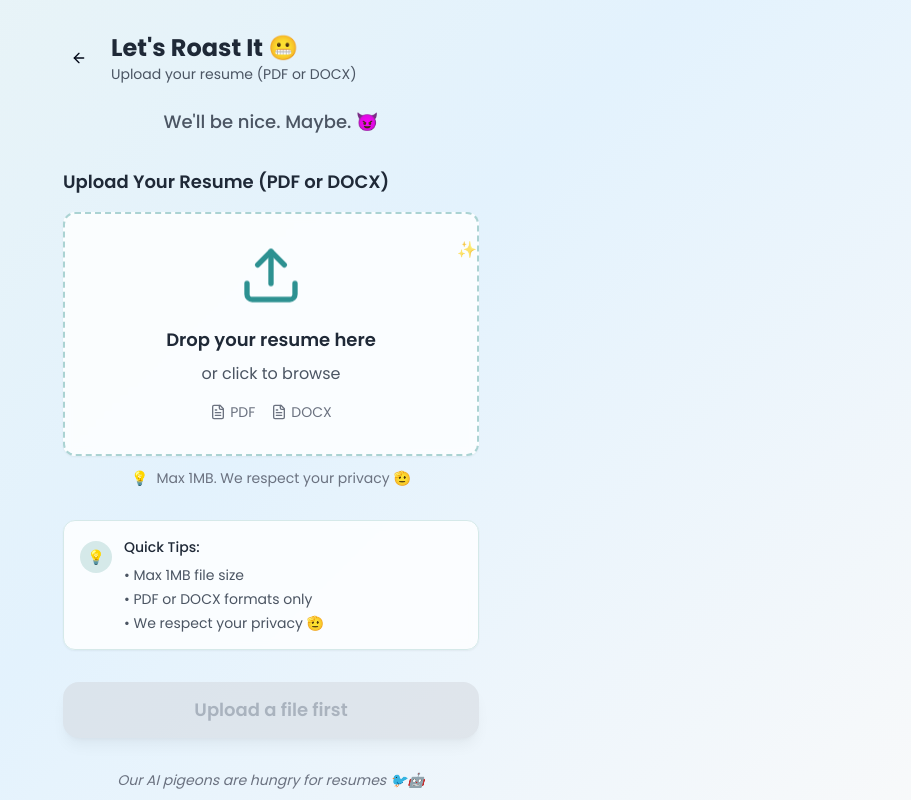
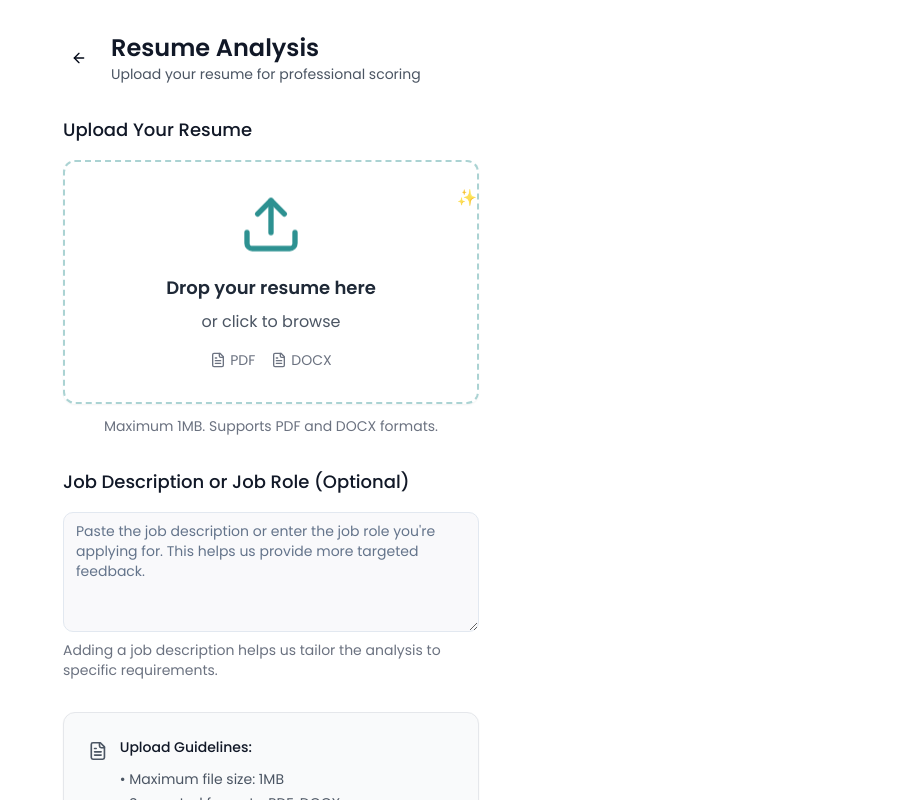
Before and after one commit to manitejakeerthi/resume-score-check, a React (Vite) app: page /upload in a window 1280 px wide. Shown: the top 800 px of the page, without its empty margins (369-1280 px from the left). Built offline with nearby package versions, Linux system fonts and the light colour scheme.

Commit message:
Refactor: Implement clean design and upload page changes
- Removed emojis and updated design for a clean, modern look.
- Added a TextArea input for "Job Description" and updated the handleAnalyze function to send both resumeText and jobDescription to the backend.

```diff
--- a/src/pages/Upload.tsx
+++ b/src/pages/Upload.tsx
@@ -1,8 +1,10 @@
+
 import { useState, useCallback } from "react";
 import { Button } from "@/components/ui/button";
 import { Card } from "@/components/ui/card";
+import { Textarea } from "@/components/ui/textarea";
 import { Link, useNavigate } from "react-router-dom";
-import { Upload as UploadIcon, FileText, ArrowLeft, Sparkles } from "lucide-react";
+import { Upload as UploadIcon, FileText, ArrowLeft, Search } from "lucide-react";
 import { toast } from "@/hooks/use-toast";
 import LoadingAnimation from "@/components/LoadingAnimation";
 import FileUploadZone from "@/components/FileUploadZone";
@@ -18,6 +20,7 @@ const Upload = () => {
   const [isUploading, setIsUploading] = useState(false);
   const [uploadProgress, setUploadProgress] = useState(0);
   const [file, setFile] = useState<File | null>(null);
+  const [jobDescription, setJobDescription] = useState("");
   const [apiResults, setApiResults] = useState<ApiResponse | null>(null);
   const navigate = useNavigate();
 
@@ -26,7 +29,7 @@ const Upload = () => {
     setFile(selectedFile);
     setApiResults(null);
     toast({
-      title: "File selected! 📄",
+      title: "File selected",
       description: `${selectedFile.name} is ready to be analyzed`,
     });
   }, []);
@@ -34,7 +37,7 @@ const Upload = () => {
   const handleAnalyze = async () => {
     if (!file) {
       toast({
-        title: "Oops! 🤔",
+        title: "No file selected",
         description: "Please upload a resume first",
         variant: "destructive",
       });
@@ -43,7 +46,7 @@ const Upload = () => {
 
     if (file.size > 1024 * 1024) {
       toast({
-        title: "File too large! 📏",
+        title: "File too large",
         description: "Please upload a file smaller than 1MB",
         variant: "destructive",
       });
@@ -64,7 +67,7 @@ const Upload = () => {
         });
       }, 200);
 
-      const resumeText = await file.text(); // Extract text
+      const resumeText = await file.text();
 
       const response = await fetch("https://resume-score-api-v2-production-08a0.up.railway.app/score", {
         method: "POST",
@@ -73,6 +76,7 @@ const Upload = () => {
         },
         body: new URLSearchParams({
           resumeText: resumeText,
+          jobDescription: jobDescription,
         }),
       });
 
@@ -85,7 +89,7 @@ const Upload = () => {
 
       const data: ApiResponse = {
         resume_score: result.score || 0,
-        ats_score: result.score || 0, // You can customize this
+        ats_score: result.score || 0,
         tips: result.tips || ["Nice resume! Try to add more achievements."],
       };
 
@@ -93,7 +97,7 @@ const Upload = () => {
         setIsUploading(false);
         setApiResults(data);
         toast({
-          title: "Analysis Complete! 🎉",
+          title: "Analysis Complete",
           description: `Resume Score: ${result.score}`,
         });
       }, 1000);
@@ -102,8 +106,8 @@ const Upload = () => {
       setIsUploading(false);
       setUploadProgress(0);
       toast({
-        title: "Something went wrong 😓",
-        description: "AI pigeons went offline. Try again later.",
+        title: "Analysis failed",
+        description: "Please try again later",
         variant: "destructive",
       });
     }
@@ -117,58 +121,66 @@ const Upload = () => {
     return <ResultsDisplay results={apiResults} onUploadAnother={() => {
       setApiResults(null);
       setFile(null);
+      setJobDescription("");
     }} />;
   }
 
   return (
-    <div className="min-h-screen gradient-bg">
+    <div className="min-h-screen bg-white">
       <div className="container mx-auto px-4 py-8 max-w-md">
         {/* Header */}
-        <div className="flex items-center gap-4 mb-6">
+        <div className="flex items-center gap-4 mb-8">
           <Link to="/">
             <Button variant="ghost" size="sm" className="p-2">
               <ArrowLeft className="h-5 w-5" />
             </Button>
           </Link>
           <div>
-            <h1 className="text-2xl font-bold text-gray-800">Let's Roast It 😬</h1>
-            <p className="text-gray-600 text-sm">Upload your resume (PDF or DOCX)</p>
+            <h1 className="text-2xl font-semibold text-gray-900">Resume Analysis</h1>
+            <p className="text-gray-600 text-sm">Upload your resume for professional scoring</p>
           </div>
-        </div>
-
-        {/* Subtext */}
-        <div className="text-center mb-8">
-          <p className="text-lg text-gray-600 font-medium">
-            We'll be nice. Maybe. 😈
-          </p>
         </div>
 
         {/* Upload Form */}
         <form onSubmit={(e) => { e.preventDefault(); handleAnalyze(); }} className="space-y-8">
           {/* Upload Zone */}
           <div className="mb-8">
-            <label htmlFor="resume-upload" className="block text-lg font-semibold text-gray-800 mb-4">
-              Upload Your Resume (PDF or DOCX)
+            <label htmlFor="resume-upload" className="block text-lg font-medium text-gray-900 mb-4">
+              Upload Your Resume
             </label>
             <FileUploadZone onFileSelect={handleFileSelect} selectedFile={file} />
-            <p className="text-center text-sm text-gray-500 mt-3 flex items-center justify-center gap-2">
-              <span>💡</span>
-              Max 1MB. We respect your privacy 🫡
+            <p className="text-center text-sm text-gray-500 mt-3">
+              Maximum 1MB. Supports PDF and DOCX formats.
             </p>
           </div>
 
-          {/* Tips */}
-          <Card className="p-4 bg-white/80 backdrop-blur-sm border-mint-100 mb-8">
+          {/* Job Description Input */}
+          <div className="mb-8">
+            <label htmlFor="job-description" className="block text-lg font-medium text-gray-900 mb-4">
+              Job Description or Job Role (Optional)
+            </label>
+            <Textarea
+              id="job-description"
+              placeholder="Paste the job description or enter the job role you're applying for. This helps us provide more targeted feedback."
+              value={jobDescription}
+              onChange={(e) => setJobDescription(e.target.value)}
+              className="min-h-[120px] resize-y"
+            />
+            <p className="text-sm text-gray-500 mt-2">
+              Adding a job description helps us tailor the analysis to specific requirements.
+            </p>
+          </div>
+
+          {/* Guidelines */}
+          <Card className="p-6 bg-gray-50 border border-gray-200 mb-8">
             <div className="flex items-start gap-3">
-              <div className="w-8 h-8 bg-mint-100 rounded-full flex items-center justify-center flex-shrink-0 mt-1">
-                <span className="text-sm">💡</span>
-              </div>
-              <div className="space-y-2 text-sm">
-                <p className="font-medium text-gray-800">Quick Tips:</p>
+              <FileText className="h-5 w-5 text-gray-600 mt-1" />
+              <div className="space-y-3 text-sm">
+                <p className="font-medium text-gray-900">Upload Guidelines:</p>
                 <ul className="text-gray-600 space-y-1">
-                  <li>• Max 1MB file size</li>
-                  <li>• PDF or DOCX formats only</li>
-                  <li>• We respect your privacy 🫡</li>
+                  <li>• Maximum file size: 1MB</li>
+                  <li>• Supported formats: PDF, DOCX</li>
+                  <li>• Your data is processed securely and not stored</li>
                 </ul>
               </div>
             </div>
@@ -178,21 +190,27 @@ const Upload = () => {
           <Button
             type="submit"
             disabled={!file}
-            className={`w-full h-14 text-lg font-semibold rounded-2xl shadow-lg transition-all duration-300 ${
+            className={`w-full h-12 text-base font-medium rounded-lg transition-all duration-200 ${
               file
-                ? "bg-mint-600 hover:bg-mint-700 text-white hover:shadow-xl transform hover:scale-[1.02]"
-                : "bg-gray-300 text-gray-500 cursor-not-allowed"
+                ? "bg-gray-900 hover:bg-gray-800 text-white"
+                : "bg-gray-200 text-gray-500 cursor-not-allowed"
             }`}
           >
-            {file ? "Analyze Now 🔍" : "Upload a file first"}
-            {file && <Sparkles className="ml-2 h-5 w-5 animate-pulse" />}
+            {file ? (
+              <>
+                <Search className="mr-2 h-4 w-4" />
+                Analyze Resume
+              </>
+            ) : (
+              "Upload a file first"
+            )}
           </Button>
         </form>
 
-        {/* Fun footer */}
+        {/* Footer */}
         <div className="text-center mt-8">
-          <p className="text-gray-500 text-sm italic">
-            Our AI pigeons are hungry for resumes 🐦🤖
+          <p className="text-gray-500 text-sm">
+            Get professional insights to improve your resume's effectiveness.
           </p>
         </div>
       </div>
```
